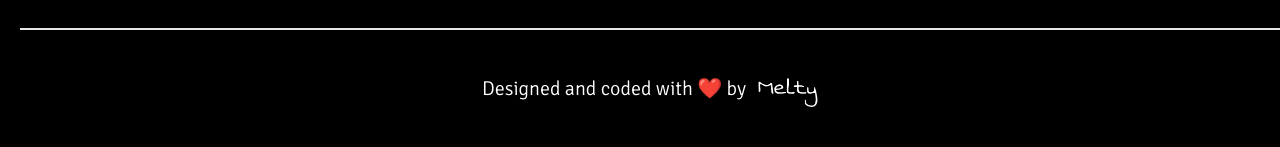
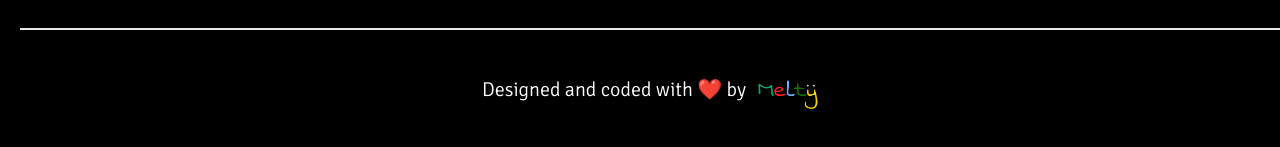
Before and after one commit to GonzaloArray/my-pin, a React (Vite) app: page / in a window 1280 px wide. Shown: the part 1132-1279 px from the top of the page. Built offline with nearby package versions, Linux system fonts and the light colour scheme.

Commit message:
feat: new logo melty

```diff
--- a/src/components/Footer.tsx
+++ b/src/components/Footer.tsx
@@ -8,7 +8,6 @@ export const Footer = () => {
         <a
           target="_blank"
           href="https://www.linkedin.com/in/gonzalo-arrayaran/"
-          className="mt-2"
         >
           <img className="w-[60px]" src={Melty} alt="" />
         </a>
```
Also changed, not shown: src/assets/Melty.png.
